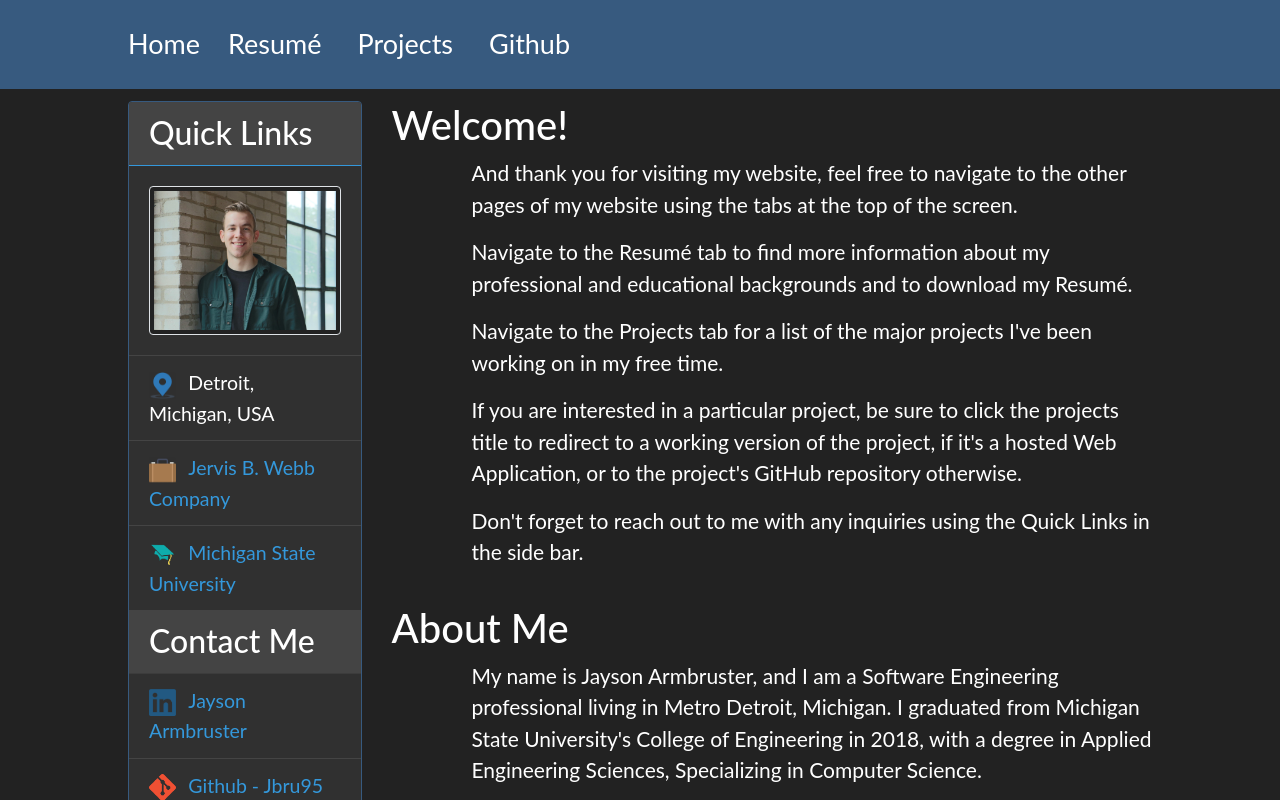
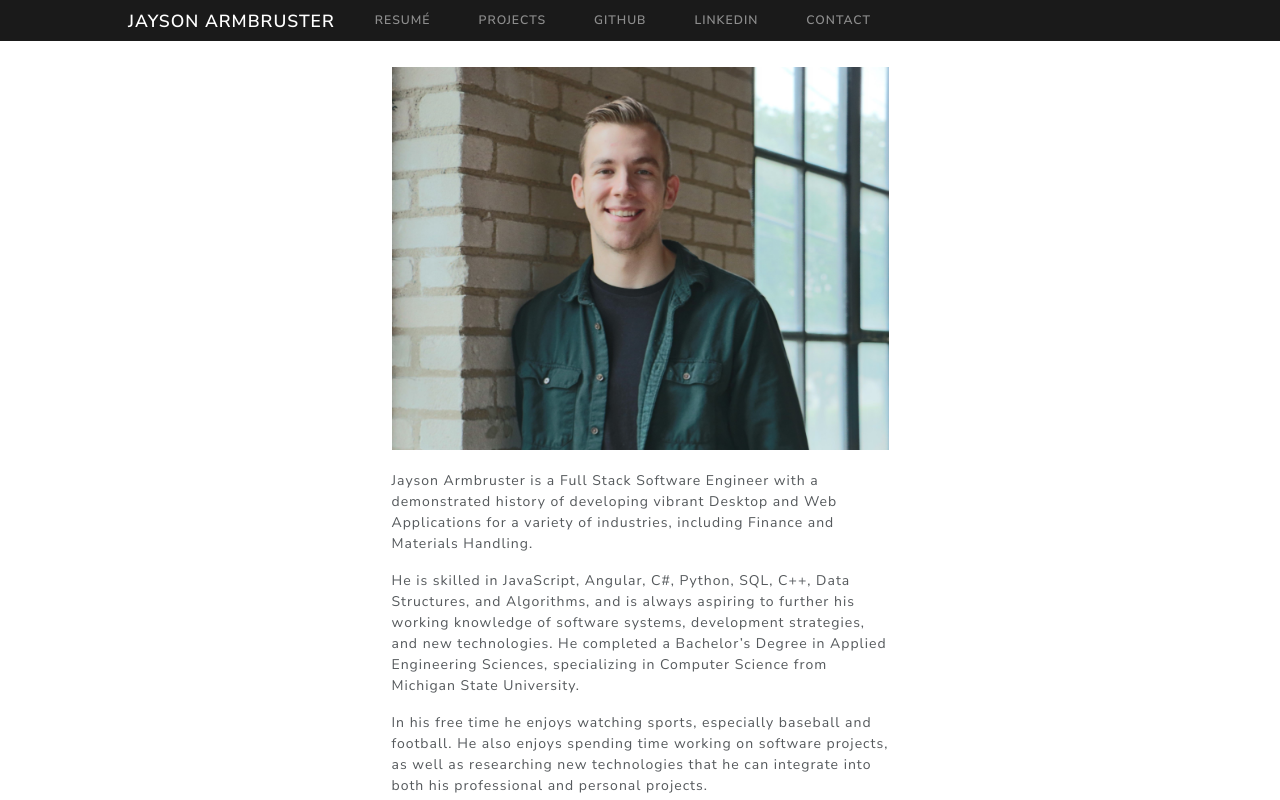
Before and after one commit to Jbru95/Jbru95.github.io, an Angular app in the folder site/: page / in a window 1280 px wide. Shown: the top 800 px of the page. Built offline with nearby package versions, Linux system fonts and the light colour scheme.

Commit message:
lots of design and update changes to website

```diff
--- a/site/src/app/app.component.html
+++ b/site/src/app/app.component.html
@@ -1,19 +1,12 @@
 <navbar></navbar>
 <div class='my-container'>
     <div class='row'>
-        <div *ngIf="this.router.url == '/'" class="col-lg-3 col-md-4 col-xs-12 col-sm-12">
-            <sidebar-info></sidebar-info>
-        </div>
 
-        <div *ngIf="this.router.url != '/'" class="col-lg-3 d-none d-lg-block" >
-            <sidebar-info></sidebar-info>
-        </div>
-
-        <div *ngIf="this.router.url == '/'" class='col-lg-9 col-md-8 col-xs-12 col-sm-12 '>
+        <div *ngIf="this.router.url == '/'" class='col-lg-12 col-md-12 col-xs-12 col-sm-12 '>
             <router-outlet></router-outlet>
         </div>
 
-        <div *ngIf="this.router.url != '/'" class='col-lg-9 col-md-12 col-xs-12 col-sm-12 '>
+        <div *ngIf="this.router.url != '/'" class='col-lg-12 col-md-12 col-xs-12 col-sm-12 '>
             <router-outlet></router-outlet>
         </div>
     </div>
--- a/site/src/app/components/projects.ts
+++ b/site/src/app/components/projects.ts
@@ -118,13 +118,13 @@ export class ProjectsComponent {
         this.searchedProjectNumber = this.projects.length;
     }
 
-    onSearchKeyUp(): void{
-        this.searchTerm = $('#projectSearchTermInput')[0].value.toLowerCase();
-        if (this.searchTerm == '') {
-            this.projects = this.allProjects;
-        }
-        this.searchedProjectNumber = this.projects.length;
-    }
+    // onSearchKeyUp(): void{
+    //     this.searchTerm = $('#projectSearchTermInput')[0].value.toLowerCase();
+    //     if (this.searchTerm == '') {
+    //         this.projects = this.allProjects;
+    //     }
+    //     this.searchedProjectNumber = this.projects.length;
+    // }
 
     searchProjects(): void {
         this.searchTerm = $('#projectSearchTermInput')[0].value.toLowerCase();
--- a/site/src/app/views/home.html
+++ b/site/src/app/views/home.html
@@ -1,33 +1,16 @@
-<h2>Welcome!</h2>
-
-<div style="font-size: 1.4em; margin-left: 80px; margin-bottom: 36px;">
+<div class="row justify-content-center">
+    <div class="col-lg-6 col-md-8 col-xs-10">
+        <img class='img-fluid' src='assets/headshot.jpg' alt='HeadShot'>
+        <div style="margin-top: 20px;">
             <p>
-        And thank you for visiting my website, feel free to navigate to the other pages of my website using the tabs at the top of the screen.
+                Jayson Armbruster is a Full Stack Software Engineer with a demonstrated history of developing vibrant Desktop and Web Applications for a variety of industries, including Finance and Materials Handling.
             </p>
             <p>
-        Navigate to the Resumé tab to find more information about my professional and educational backgrounds and to download my Resumé.
+                He is skilled in JavaScript, Angular, C#, Python, SQL, C++, Data Structures, and Algorithms, and is always aspiring to further his working knowledge of software systems, development strategies, and new technologies. He completed a Bachelor’s Degree in Applied Engineering Sciences, specializing in Computer Science from Michigan State University.
             </p>
             <p>
-        Navigate to the Projects tab for a list of the major projects I've been working on in my free time.
-    </p>
-    <p>
-        If you are interested in a particular project, be sure to click the projects title to redirect to a working version of the project, if it's a hosted Web Application, or to the project's GitHub repository otherwise.
-    </p>
-    <p>
-        Don't forget to reach out to me with any inquiries using the Quick Links in the side bar.
+                In his free time he enjoys watching sports, especially baseball and football. He also enjoys spending time working on software projects, as well as researching new technologies that he can integrate into both his professional and personal projects.
             </p>
         </div>
-
-<h2>About Me</h2>
-
-<div style="font-size: 1.4em; margin-left: 80px; margin-bottom: 36px;">
-    <p>
-        My name is Jayson Armbruster, and I am a Software Engineering professional living in Metro Detroit, Michigan. I graduated from Michigan State University's College of Engineering in 2018, with a degree in Applied Engineering Sciences, Specializing in Computer Science.
-    </p>
-    <p>
-        I am currently employed by Jervis B. Webb Company in Novi, MI as a Software Engineer, mainly developing User Interface Software for the Airport Baggage and Materials Handling industries.
-    </p>
-    <p>
-        In my free time I enjoy watching sports, especially the Detroit Tigers, Detroit Lions, and Michigan State Spartans in Football and Basketball, and spending time with my friends and family.  In addition, I also enjoy spending time developing any software projects I'm working on, and researching new technologies that I can integrate into both my professional and personal projects.
-    </p>
     </div>
+</div>
--- a/site/src/app/views/navbar.html
+++ b/site/src/app/views/navbar.html
@@ -1,24 +1,26 @@
-<nav class='navbar navbar-expand-lg navbar-dark bg-primary' style="padding-right: 10%; padding-left: 10%; margin-bottom: 1%; font-size: 1.8em;">
-    <a style='font-size: 1.0em; margin-right: 20px;' class='navbar-brand' routerLink='**'>Home</a>
+<nav class='navbar navbar-expand-lg navbar-dark bg-primary' style="padding: 0 10% 0 10%; margin-bottom: 2%">
+    <a class='navbar-brand' routerLink='**'>Jayson Armbruster</a>
     <button class="navbar-toggler" type="button" data-toggle="collapse" data-target="#navbar">
         <span class="navbar-toggler-icon"></span>
     </button>
 
-    <div class='collapse navbar-collapse' id='navbar'>
+    <div class='collapse navbar-collapse' id='navbar' style="justify-content: center;">
         <ul class='navbar-nav mr-auto'>
-            <li class='nav-item' style='margin-right: 20px;'>
+            <li class='nav-item'>
                 <a class='nav-link' routerLink='/resume'>Resumé</a>
             </li>
-            <li class='nav-item' style='margin-right: 20px;'>
+            <li class='nav-item' >
                 <a class='nav-link' routerLink='/projects'>Projects</a>
             </li>
-            <li class='nav-item' style='margin-right: 20px;'>
+            <li class='nav-item' >
                 <a class='nav-link' href='https://github.com/jbru95' target='_blank'>Github</a>
             </li>
+            <li class='nav-item' >
+                <a class='nav-link' href='https://www.linkedin.com/in/jayson-armbruster-288945117' target='_blank'>LinkedIn</a>
+            </li>
+            <li class='nav-item' >
+                <a class='nav-link' href='mailto: Jbru95@outlook.com' target='_blank'>Contact</a>
+            </li>
         </ul>
-        <!-- <form class="form-inline my-2 my-lg-0">
-            <input class="form-control mr-sm-2" type="text" placeholder="Search">
-            <button class="btn btn-secondary my-2 my-sm-0" type="submit">Search</button>
-        </form> -->
     </div>
 </nav>
--- a/site/src/app/views/projects.html
+++ b/site/src/app/views/projects.html
@@ -1,11 +1,8 @@
 <div class='row'>
-    <div class='col-xs-12 col-md-6'>
-        <h1 style='display: inline;'>Projects</h1>
-        <p *ngIf='this.searchedProjectNumber != 0 && this.searchedProjectNumber != this.allProjects.length' class='text-danger' style='display: inline; padding-left: 2%;'>{{searchedProjectNumber}} results shown</p>
-    </div>
-    <div class="col-xs-12 col-md-6 form-inline float-right" style='display: inline; padding-top: 16px;'>
-        <button class="btn btn-secondary float-right" (click)="searchProjects()">Search</button>
-        <input class="form-control mr-1 float-right" id="projectSearchTermInput" type="text" placeholder="Search" (keyup)="onSearchKeyUp()">
+    <div class="col-3" style='padding-top: 16px; justify-content: right;'>
+        <!-- <button class="btn btn-secondary float-right" (click)="searchProjects()">Search</button> -->
+        <input class="form-control mr-1" id="projectSearchTermInput" type="text" placeholder="Search" (keyup)="searchProjects()" ([ngModel])="searchTerm">
+        <div *ngIf='this.searchedProjectNumber != this.allProjects.length' class='text-danger'>{{searchedProjectNumber}} results matched</div>
     </div>
 </div>
 
--- a/site/src/app/views/resume.html
+++ b/site/src/app/views/resume.html
@@ -1,13 +1,13 @@
 
-<div style="font-size: 1.3em;">
+<div class="row justify-content-center">
+    <div class="col-lg-10 col-md-10 col-xs-10">
+        <div style="font-size: 1em;">
             <div style='text-align: center;'>
                 <h1>JAYSON <strong>ARMBRUSTER</strong></h1>
                 <h5>9128 Dixie, Redford MI, 48239</h5>
                 <h5>Jbru95.github.io</h5>
                 <h5><a href="mailto:Jbru95@outlook.com">Jbru95@outlook.com</a></h5>
             </div>
-
-    <p>Software Engineer with a demonstrated history of developing vibrant Desktop and Web Applications. Skilled in JavaScript, Angular, C#, Python, SQL, C++, Data Structures, and Algorithms. Strong Software Engineering professional with a Bachelor’s Degree in Applied Engineering Sciences, Specializing in Computer Science from Michigan State University. Always aspiring to further my working knowledge of software systems, development strategies, and new technologies.</p>
 
             <h2>Experience</h2>
                 <div class="ml-md-5">
@@ -73,3 +73,5 @@
             </div>
             <h3>Download this document as a <a class='text-danger' href='/assets/Armbruster_Jayson_Resume.docx' download>Microsoft Word Document</a> or a <a href='/assets/Armbruster_Jayson_Resume.pdf'>PDF</a></h3>
         </div>
+    </div>
+</div>
--- a/site/src/app/views/sidebarInfo.html
+++ b/site/src/app/views/sidebarInfo.html
@@ -1,39 +1,17 @@
 <div class='card mb-3 border-primary sticky-top'>
-    <h3 class='card-header border-info'>Quick Links</h3>
     <!-- <div class='card-body'>
         <h5 class='card-title'>Jayson Armbruster</h5>
     </div> -->
     <div class='card-body text-center'>
         <img class='rounded img-thumbnail img-fluid' src='assets/headshot.jpg' alt='HeadShot'>
     </div>
-    <ul class='list-group list-group-flush' style="font-size: 1.3em;">
-        <li class='list-group-item'>
-            <img class='img-fluid' style="height: 1.4em; width: 1.4em; margin-right: 12px;" src='assets/location_icon.png' alt='location icon'>
-            <a>Detroit, Michigan, USA</a>
-        </li>
-        <li class='list-group-item'>
-            <img class='img-fluid' style="height: 1.4em; width: 1.4em; margin-right: 12px;" src='assets/breifcase_icon.png' alt='breifcase icon'>
-            <a href='https://www.daifuku.com/us/' target="_blank">Jervis B. Webb Company</a>
-        </li>
-        <li class='list-group-item'>
-            <img class='img-fluid' style="height: 1.4em; width: 1.4em; margin-right: 12px;" src='assets/graduation_icon.png' alt='graduation icon'>
-            <a href='https://www.egr.msu.edu/' target="_blank">Michigan State University</a>
-        </li>
-    </ul>
 
-    <h3 class='card-header'>Contact Me</h3>
-    <ul class='list-group list-group-flush' style="font-size: 1.3em;">
-        <li class='list-group-item'>
+        <!-- <li class='list-group-item'>
             <img class='img-fluid' style="height: 1.4em; width: 1.4em; margin-right: 12px;" src='assets/linkedIn_logo.png' alt='linkedIn logo'>
             <a href='https://www.linkedin.com/in/jayson-armbruster-288945117' target="_blank">Jayson Armbruster</a>
         </li>
         <li class='list-group-item'>
-            <img class='img-fluid' style="height: 1.4em; width: 1.4em; margin-right: 12px;" src='assets/git_logo.png' alt='git logo'>
-            <a href='https://github.com/Jbru95' target="_blank">Github - Jbru95</a>
-        </li>
-        <li class='list-group-item'>
             <img class='img-fluid' style="height: 1.4em; width: 1.4em; margin-right: 12px;" src='assets/outlook_logo.png' alt='outlook logo'>
             <a href='mailto:Jbru95@outlook.com'>Jbru95@outlook.com</a>
-        </li>
-    </ul>
+        </li> -->
 </div>
```
Also changed, not shown: site/src/app/bootstrap.min.css. Lines whose indentation alone changed are shown as unchanged.
